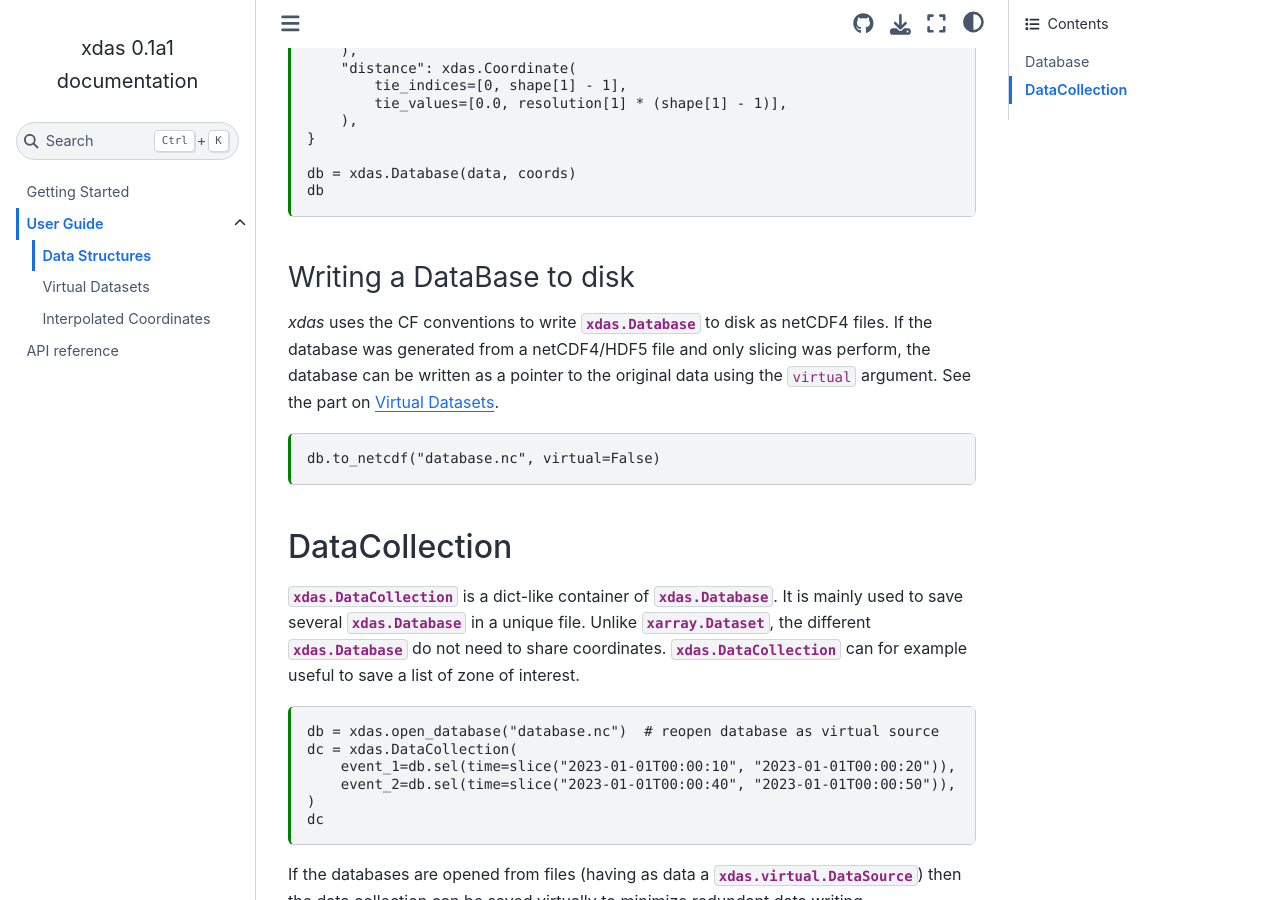
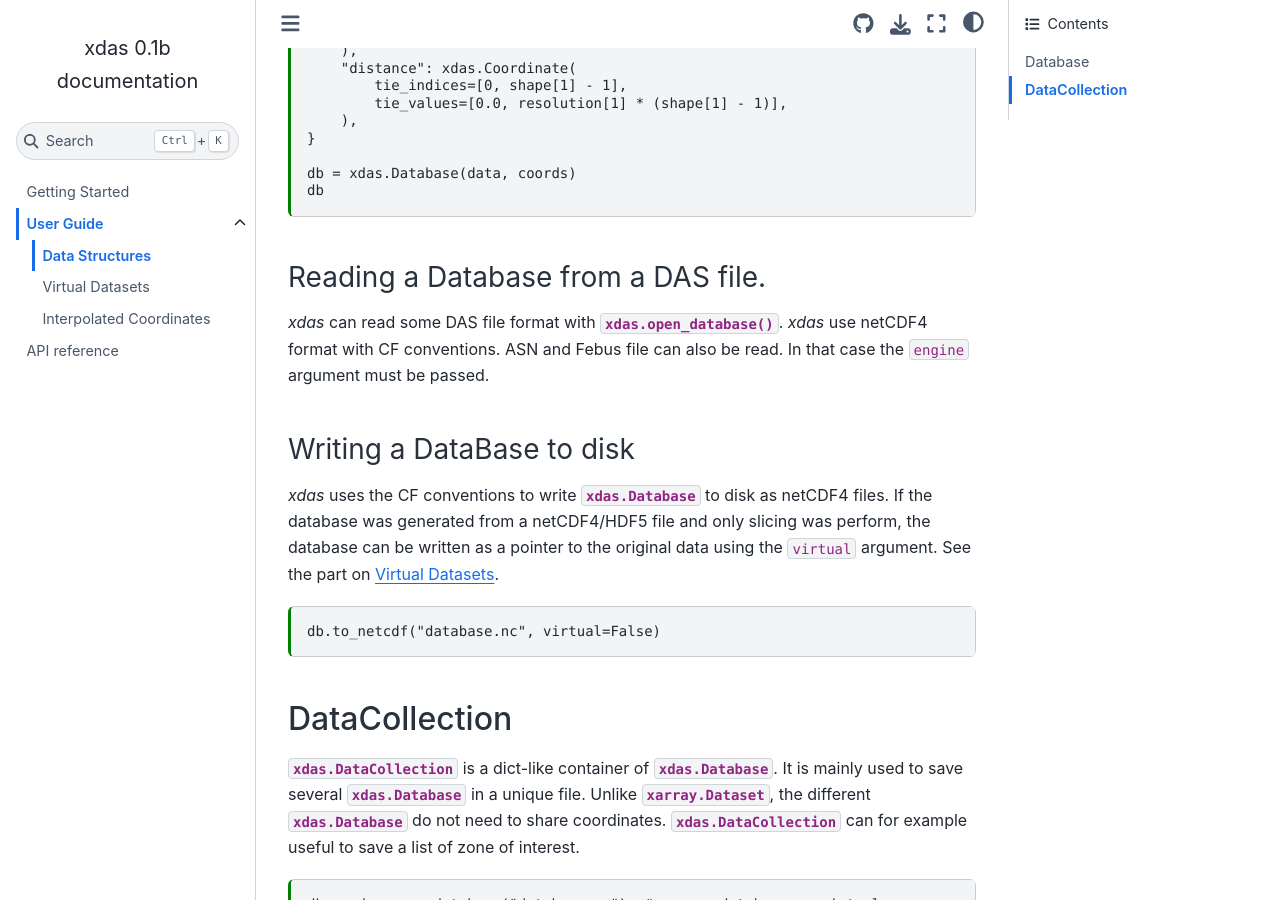
Before and after one commit to xdas-dev/xdas, a Sphinx documentation site: the page built from docs/user-guide/data-structures.md, in a window 1280 px wide and 900 px high, scrolled down 1758 px. Built offline with Sphinx 7.4.7 and the Sphinx Book theme 1.1.4, drawn with Linux system fonts in a browser that asks for light colours.

Commit message:
Beta version.

````diff
--- a/docs/conf.py
+++ b/docs/conf.py
@@ -23,7 +23,7 @@ copyright = "2023, Alister Trabattoni"
 author = "Alister Trabattoni"
 
 # The full version, including alpha/beta/rc tags
-release = "0.1a1"
+release = "0.1b"
 
 
 # -- General configuration ---------------------------------------------------
--- a/docs/user-guide/data-structures.md
+++ b/docs/user-guide/data-structures.md
@@ -86,6 +86,12 @@ db = xdas.Database(data, coords)
 db
 ```
 
+### Reading a Database from a DAS file.
+
+*xdas* can read some DAS file format with {py:func}`xdas.open_database`. *xdas* use
+netCDF4 format with CF conventions. ASN and Febus file can also be read. In that
+case the `engine` argument must be passed.
+
 ### Writing a DataBase to disk
 
 *xdas* uses the CF conventions to write {py:class}`xdas.Database` to disk as netCDF4
--- a/pyproject.toml
+++ b/pyproject.toml
@@ -4,7 +4,7 @@ build-backend = "setuptools.build_meta"
 
 [project]
 name = "xdas"
-version = "0.1a1"
+version = "0.1b"
 authors = [
     {name = "Alister Trabattoni", email = "alister.trabattoni@gmail.com"},
 ]
````
